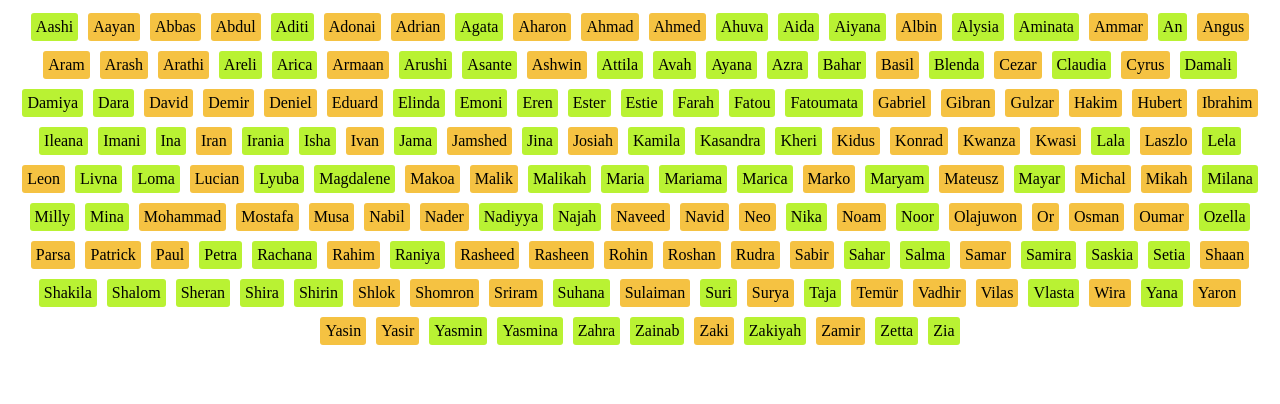
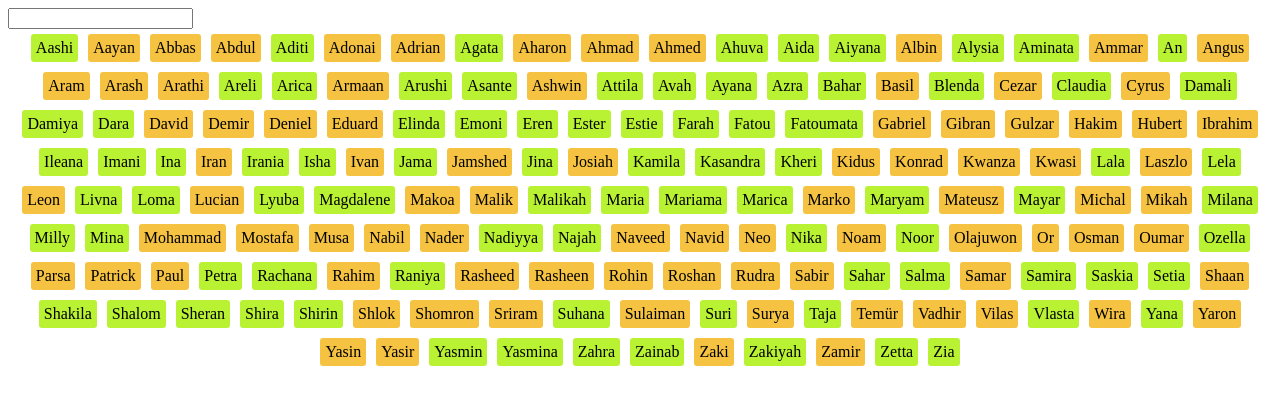
Before and after one commit to Wilrosmi/baby-names-react, a React (Create React App) app: page / in a window 1280 px wide. Shown: the top 404 px of the page. Built offline with nearby package versions, Linux system fonts and the light colour scheme; the HTML template or start-up script is replaced by a standard one.

Commit message:
Add search bar

```diff
--- a/src/App.tsx
+++ b/src/App.tsx
@@ -1,8 +1,18 @@
 import NameDisplay from "./components/NameDisplay";
 import NameProp from "./utils/namePropInt";
+import SearchBar from "./components/SearchBar";
+import { useState } from "react";
 
 function App(props: NameProp): JSX.Element {
-  return <NameDisplay names={props.names} />;
+
+  const [state, setState] = useState("");
+
+  return (
+    <>
+      <SearchBar state={state} setState={setState}/>
+      <NameDisplay names={props.names} />
+    </>
+  );
 }
 
 export default App;
--- /dev/null
+++ b/src/components/SearchBar.tsx
@@ -0,0 +1,12 @@
+interface Prop {
+    state: string;
+    setState: React.Dispatch<React.SetStateAction<string>>
+}
+
+function SearchBar({state, setState}: Prop): JSX.Element {
+    return (
+        <input onChange={e => setState(e.target.value)} value={state}/>
+    )
+}
+
+export default SearchBar;
```
